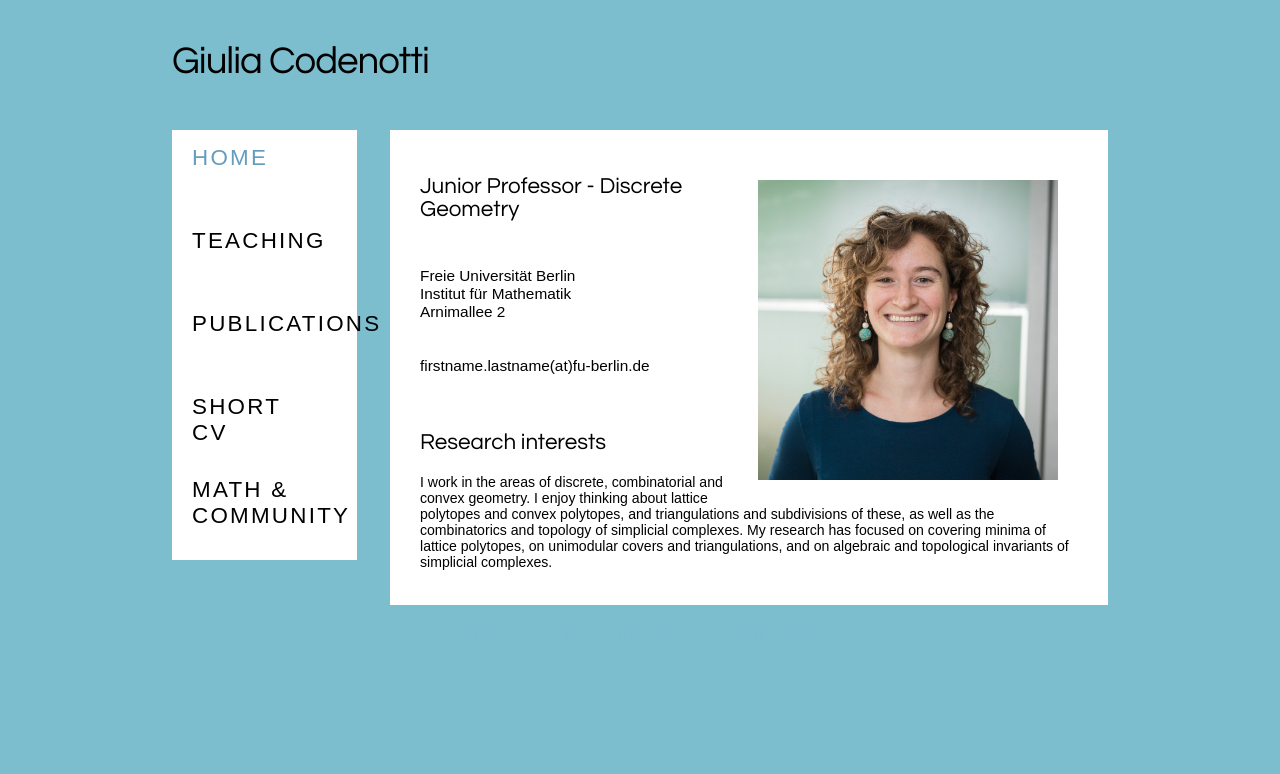
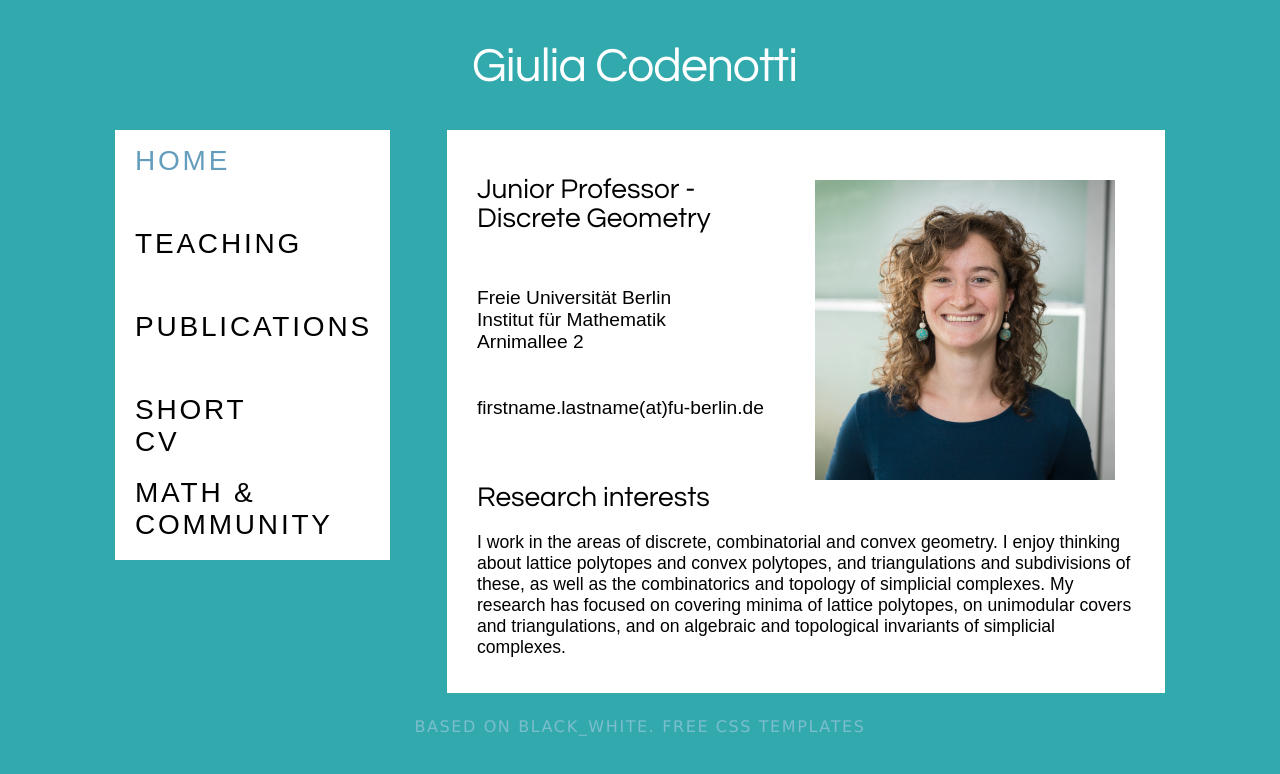
Before and after one commit to codenotti/codenotti.github.io, a plain HTML site: page index.html in a window 1280 px wide. Drawn offline with Linux system fonts and the light colour scheme.

Commit message:
fixed style

```diff
--- a/style.css
+++ b/style.css
@@ -6,8 +6,8 @@ html
   padding: 0;}
 
 body
-{ font: normal .80em 'trebuchet ms', arial, sans-serif;
-  background:  #7cbdce repeat;
+{ font: normal 1em 'trebuchet ms', arial, sans-serif;
+  background:  #32aaad repeat;
   color: #000;}
 <--!#659DBD, #8abde3, #6faddc>
 p
@@ -133,7 +133,8 @@ dd {
 #logo #logo_text
 { position: absolute;
   top: 20px;
-  left: 0;}
+  left: 300px;
+}
 
 #logo h1, #logo h2
 { font: normal 300% 'century gothic', arial, sans-serif;
@@ -143,7 +144,7 @@ dd {
 
 #logo_text h1, #logo_text h1 a, #logo_text h1 a:hover
 { padding: 22px 0 0 0;
-  color: #000;
+  color: #ffffff;
   letter-spacing: -1px;
   text-decoration: none;}
 
@@ -160,7 +161,7 @@ dd {
 
 
 #container {
-    width: 936px;
+    width: 1050px;
     background-color: transparent;
     margin: auto;
 }
@@ -168,7 +169,7 @@ dd {
 #sidemenu {
   background-color: #FFF;
   float: left;
-  width: 185px;
+  width: 275px;
   height: 100%
   padding: 0;
   }
```
